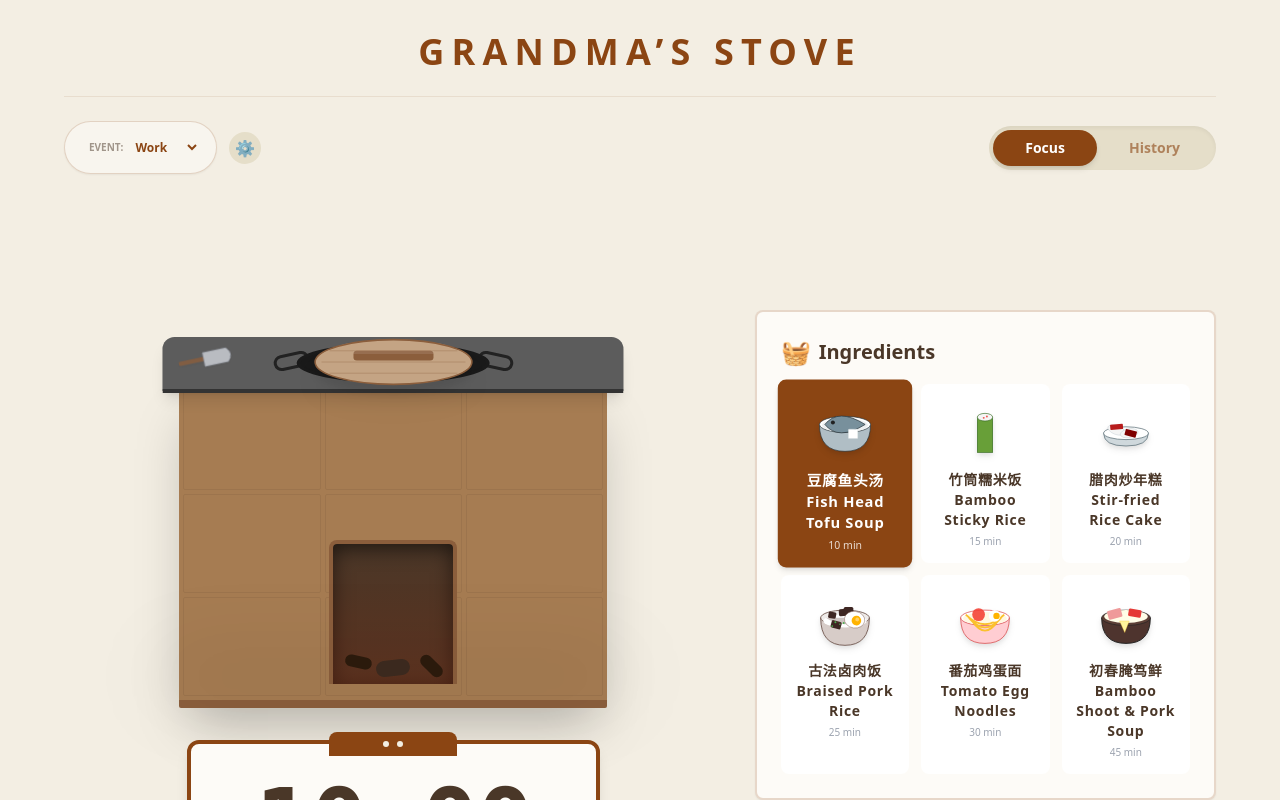
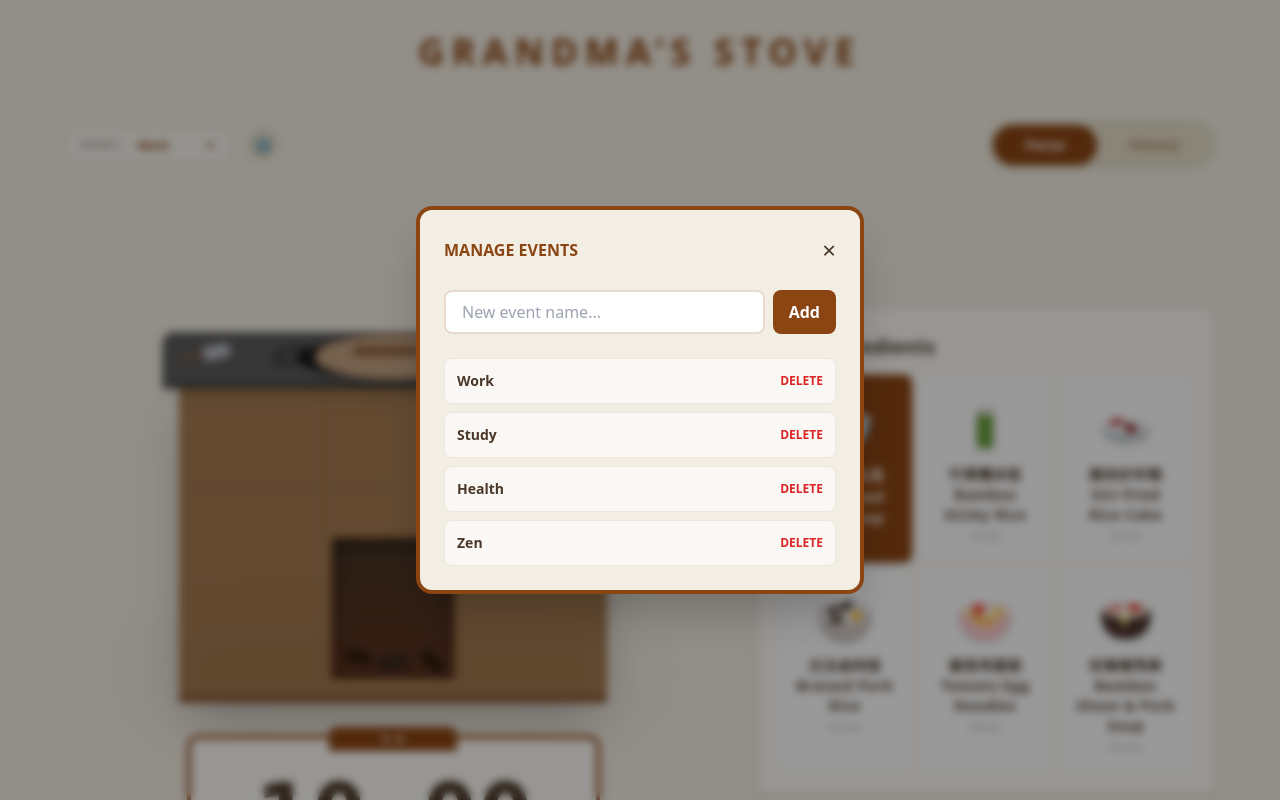
Before and after one commit to hayami1-tech/focus-tool---do-you-like-Chinese-food-, a React (Vite) app: page / in a window 1280 px wide. Both pictures are taken after a click on the button "⚙️". Shown: the top 800 px of the page. Built offline with nearby package versions, Linux system fonts and the light colour scheme.

Commit message:
Update App.tsx

```diff
--- a/App.tsx
+++ b/App.tsx
@@ -1,7 +1,6 @@
-import React, { useState, useEffect, useCallback, useRef, useMemo } from 'react';
+import React, { useState, useEffect, useCallback, useRef } from 'react';
 import { TimerMode, FoodItem, TimerStatus, ProjectCategory, FocusRecord } from './types';
 import { FOOD_ITEMS, BREAK_ITEMS } from './constants';
-
 import Stove from './components/Stove';
 import Pantry from './components/Pantry';
 import TimerDisplay from './components/TimerDisplay';
@@ -9,7 +8,6 @@ import StatsBoard from './components/StatsBoard';
 import DishCollection from './components/DishCollection';
 
 const App: React.FC = () => {
-  // --- 状态管理 ---
   const [activeTab, setActiveTab] = useState<'FOCUS' | 'HISTORY'>('FOCUS');
   const [mode, setMode] = useState<TimerMode>(TimerMode.FOCUS);
   const [status, setStatus] = useState<TimerStatus>('IDLE');
@@ -31,26 +29,14 @@ const App: React.FC = () => {
 
   const [showCatModal, setShowCatModal] = useState(false);
   const [newCatName, setNewCatName] = useState('');
+
   const [showMergeModal, setShowMergeModal] = useState(false);
   const [categoryToDelete, setCategoryToDelete] = useState<string | null>(null);
   const [mergeTarget, setMergeTarget] = useState<string>('');
 
   const timerRef = useRef<ReturnType<typeof setInterval> | null>(null);
 
-  // --- 计算逻辑 ---
-
-  // 🌟 核心优化：自动计算“今日战绩”，传给 DishCollection
-  const dailyHistory = useMemo(() => {
-    const today = new Date().toDateString();
-    return history.filter(record => new Date(record.timestamp).toDateString() === today);
-  }, [history]);
-
-  // 安全获取正向计时的默认食材
-  const freeRiceItem = useMemo(() =>
-    FOOD_ITEMS.find(f => f.id === 'free-rice') || FOOD_ITEMS[0],
-  []);
-
-  // --- 副作用 (持久化) ---
+  // 持久化存储
   useEffect(() => {
     localStorage.setItem('zao-tai-history', JSON.stringify(history));
   }, [history]);
@@ -59,15 +45,12 @@ const App: React.FC = () => {
     localStorage.setItem('zao-tai-categories', JSON.stringify(categories));
   }, [categories]);
 
-  // --- 控制逻辑 ---
   const startTimer = () => setStatus('RUNNING');
   const pauseTimer = () => setStatus('PAUSED');
 
   const resetTimer = useCallback((newFood?: FoodItem, targetMode?: TimerMode) => {
     const currentMode = targetMode || mode;
     const food = newFood || selectedFood;
-
-    if (timerRef.current) clearInterval(timerRef.current);
     setStatus('IDLE');
 
     if (currentMode === TimerMode.COUNT_UP) {
@@ -77,16 +60,17 @@ const App: React.FC = () => {
       setTimeLeft(food.duration * 60);
       setSessionDurationMins(food.duration);
     }
+
+    if (timerRef.current) clearInterval(timerRef.current);
   }, [selectedFood, mode]);
 
   const toggleMode = (newMode: TimerMode) => {
     setMode(newMode);
     if (newMode === TimerMode.COUNT_UP) {
-      resetTimer(freeRiceItem, TimerMode.COUNT_UP);
+      resetTimer(selectedFood, TimerMode.COUNT_UP);
     } else {
-      const newFood = (newMode === TimerMode.SHORT_BREAK || newMode === TimerMode.LONG_BREAK)
-        ? BREAK_ITEMS[0]
-        : FOOD_ITEMS[0];
+      const isBreak = newMode === TimerMode.SHORT_BREAK || newMode === TimerMode.LONG_BREAK;
+      const newFood = isBreak ? BREAK_ITEMS[0] : FOOD_ITEMS[0];
       setSelectedFood(newFood);
       resetTimer(newFood, newMode);
     }
@@ -99,15 +83,14 @@ const App: React.FC = () => {
         id: Date.now().toString(),
         category: currentCategory,
         duration: durationMins,
-        timestamp: Date.now(),
-        foodName: freeRiceItem.name
+        timestamp: Date.now() - (timeLeft * 1000),
+        foodName: 'Countryside Steamed Rice'
       };
       setHistory(prev => [record, ...prev]);
       setStatus('FINISHED');
     } else {
       resetTimer();
     }
-    if (timerRef.current) clearInterval(timerRef.current);
   };
 
   const handleManualTimeChange = (newTotalSeconds: number) => {
@@ -118,26 +101,28 @@ const App: React.FC = () => {
     }
   };
 
-  // --- 核心计时器逻辑优化 ---
+  const updateHistory = (newHistory: FocusRecord[]) => setHistory(newHistory);
+
+  // 核心计时器逻辑
   useEffect(() => {
     if (status === 'RUNNING') {
       timerRef.current = setInterval(() => {
         if (mode === TimerMode.COUNT_UP) {
-          setTimeLeft(prev => prev + 1);
+          // 正计时：无条件增长
+          setTimeLeft((prev) => prev + 1);
         } else {
-          setTimeLeft(prev => {
+          // 倒计时逻辑
+          setTimeLeft((prev) => {
             if (prev <= 1) {
-              // 倒计时结束
-              if (mode === TimerMode.FOCUS) {
+              // 计时结束，自动触发出锅
               const record: FocusRecord = {
                 id: Date.now().toString(),
                 category: currentCategory,
                 duration: sessionDurationMins,
-                  timestamp: Date.now(),
+                timestamp: Date.now() - (sessionDurationMins * 60000),
                 foodName: selectedFood.name
               };
-                setHistory(hist => [record, ...hist]);
-              }
+              setHistory(prevHist => [record, ...prevHist]);
               setStatus('FINISHED');
               return 0;
             }
@@ -154,7 +139,7 @@ const App: React.FC = () => {
   const handleFoodSelect = (food: FoodItem) => {
     if (mode === TimerMode.COUNT_UP) setMode(TimerMode.FOCUS);
     if (status === 'RUNNING') {
-      if (window.confirm('Cooking in progress. Change the pot?')) {
+      if (confirm('Cooking in progress. Are you sure you want to change the pot?')) {
         setSelectedFood(food);
         resetTimer(food, TimerMode.FOCUS);
       }
@@ -164,12 +149,27 @@ const App: React.FC = () => {
     }
   };
 
-  // --- 分类管理逻辑 ---
   const addCategory = () => {
     const trimmed = newCatName.trim();
     if (trimmed && !categories.includes(trimmed)) {
       setCategories([...categories, trimmed]);
       setNewCatName('');
+    }
+  };
+
+  const deleteCategoryRequest = (cat: string) => {
+    if (categories.length <= 1) {
+      alert("Keep at least one event type.");
+      return;
+    }
+    const hasHistory = history.some(r => r.category === cat);
+    if (hasHistory) {
+      setCategoryToDelete(cat);
+      const firstTarget = categories.find(c => c !== cat) || '';
+      setMergeTarget(firstTarget);
+      setShowMergeModal(true);
+    } else {
+      executeDelete(cat);
     }
   };
 
@@ -181,7 +181,7 @@ const App: React.FC = () => {
     }
     const updated = categories.filter(c => c !== cat);
     setCategories(updated);
-    if (currentCategory === cat) setCurrentCategory(updated[0] || 'Work');
+    if (currentCategory === cat) setCurrentCategory(updated[0]);
     setShowMergeModal(false);
     setCategoryToDelete(null);
   };
@@ -195,65 +195,111 @@ const App: React.FC = () => {
 
         <div className="flex flex-col md:flex-row items-center gap-6 w-full justify-between border-t border-[#8b4513]/10 pt-6">
           <div className="flex items-center gap-3">
-            <div className="bg-white/40 px-4 py-2 rounded-full border border-[#8b4513]/20 flex items-center shadow-sm">
-               <span className="text-[10px] ml-2 font-bold uppercase opacity-50">Event:</span>
+            <div className="flex items-center gap-3 bg-white/40 px-4 py-2 rounded-full border border-[#8b4513]/20 shadow-sm">
+               <span className="text-[10px] font-bold uppercase tracking-widest opacity-50">Event:</span>
                <select
                  value={currentCategory}
-                 onChange={(e) => setCurrentCategory(e.target.value as ProjectCategory)}
-                 className="bg-transparent border-none text-xs font-bold text-[#8b4513] focus:ring-0 cursor-pointer p-2"
+                 onChange={(e) => setCurrentCategory(e.target.value)}
+                 className="bg-transparent border-none text-xs font-bold heytea-font text-[#8b4513] focus:ring-0 cursor-pointer p-0 pr-6"
                >
-                 {categories.map(cat => <option key={cat} value={cat}>{cat}</option>)}
+                 {categories.map(cat => (
+                   <option key={cat} value={cat}>{cat}</option>
+                 ))}
                </select>
             </div>
-            <button onClick={() => setShowCatModal(true)} className="w-8 h-8 bg-[#e5dec9] hover:bg-[#dcd1b3] rounded-full">⚙️</button>
+            <button onClick={() => setShowCatModal(true)} className="w-8 h-8 flex items-center justify-center bg-[#e5dec9] hover:bg-[#dcd1b3] rounded-full text-[#8b4513] transition-colors">⚙️</button>
           </div>
 
           <nav className="flex bg-[#e5dec9] p-1 rounded-full shadow-inner">
-            <button onClick={() => setActiveTab('FOCUS')} className={`px-8 py-2 rounded-full text-sm font-bold transition-all ${activeTab === 'FOCUS' ? 'bg-[#8b4513] text-white shadow-md' : 'text-[#8b4513]/60'}`}>Focus</button>
-            <button onClick={() => setActiveTab('HISTORY')} className={`px-8 py-2 rounded-full text-sm font-bold transition-all ${activeTab === 'HISTORY' ? 'bg-[#8b4513] text-white shadow-md' : 'text-[#8b4513]/60'}`}>History</button>
+            <button onClick={() => setActiveTab('FOCUS')} className={`px-8 py-2.5 rounded-full text-sm font-bold heytea-font transition-all ${activeTab === 'FOCUS' ? 'bg-[#8b4513] text-white shadow-md' : 'text-[#8b4513]/60 hover:text-[#8b4513]'}`}>Focus</button>
+            <button onClick={() => setActiveTab('HISTORY')} className={`px-8 py-2.5 rounded-full text-sm font-bold heytea-font transition-all ${activeTab === 'HISTORY' ? 'bg-[#8b4513] text-white shadow-md' : 'text-[#8b4513]/60 hover:text-[#8b4513]'}`}>History</button>
           </nav>
         </div>
       </header>
 
       {activeTab === 'FOCUS' ? (
-        <div className="w-full max-w-6xl grid grid-cols-1 lg:grid-cols-12 gap-8 items-start animate-in fade-in duration-500">
-          {/* 左侧：灶台 */}
+        <div className="w-full max-w-6xl grid grid-cols-1 lg:grid-cols-12 gap-8 items-start animate-in fade-in slide-in-from-bottom-4 duration-500">
           <div className="lg:col-span-7 flex flex-col items-center relative">
             <Stove
               isCooking={status === 'RUNNING'}
-              food={mode === TimerMode.COUNT_UP ? freeRiceItem : selectedFood}
+              food={mode === TimerMode.COUNT_UP ? FOOD_ITEMS.find(f => f.id === 'free-rice') || FOOD_ITEMS[0] : selectedFood}
               status={status}
             />
             <div className="mt-8 w-full">
               <TimerDisplay
-                timeLeft={timeLeft} status={status}
-                onStart={startTimer} onPause={pauseTimer} onReset={() => resetTimer()}
+                timeLeft={timeLeft}
+                status={status}
+                onStart={startTimer}
+                onPause={pauseTimer}
+                onReset={() => resetTimer()}
                 onFinishCountUp={handleFinishCountUp}
                 onTimeChange={handleManualTimeChange}
-                mode={mode} onModeChange={toggleMode}
+                mode={mode}
+                onModeChange={toggleMode}
               />
             </div>
           </div>
 
-          {/* 右侧：食材库 & 今日菜碟 */}
-          <div className="lg:col-span-5 flex flex-col gap-4 h-full lg:mt-24">
+          <div className="lg:col-span-5 flex flex-col gap-0 h-full lg:mt-24">
             <Pantry
-              items={(mode === TimerMode.SHORT_BREAK || mode === TimerMode.LONG_BREAK) ? BREAK_ITEMS : FOOD_ITEMS.filter(f => f.id !== 'free-rice')}
-              selectedId={selectedFood.id} onSelect={handleFoodSelect}
-              title={(mode === TimerMode.SHORT_BREAK || mode === TimerMode.LONG_BREAK) ? "Snacks" : "Ingredients"}
-              mode={mode} onModeToggle={toggleMode}
+              items={mode === TimerMode.SHORT_BREAK || mode === TimerMode.LONG_BREAK ? BREAK_ITEMS : FOOD_ITEMS.filter(f => f.id !== 'free-rice')}
+              selectedId={selectedFood.id}
+              onSelect={handleFoodSelect}
+              title={mode === TimerMode.SHORT_BREAK || mode === TimerMode.LONG_BREAK ? "Snacks" : "Ingredients"}
+              mode={mode}
+              onModeToggle={toggleMode}
             />
-
-            {/* ✅ 这里传递过滤后的 dailyHistory */}
-            <DishCollection history={dailyHistory} />
+            <DishCollection history={history} />
           </div>
         </div>
       ) : (
-        <StatsBoard history={history} categories={categories} onUpdateHistory={setHistory} />
+        <StatsBoard history={history} categories={categories} onUpdateHistory={updateHistory} />
       )}
 
-      {/* 所有的弹窗组件 (Modals) 保持原样即可 */}
-      {/* ... (此处省略 CatModal 和 MergeModal 代码，逻辑与你之前一致) ... */}
+      {/* Modals */}
+      {showCatModal && (
+        <div className="fixed inset-0 bg-black/40 backdrop-blur-sm z-50 flex items-center justify-center p-4">
+          <div className="bg-[#f3eee3] w-full max-w-md rounded-2xl border-4 border-[#8b4513] p-6 shadow-2xl">
+            <div className="flex justify-between items-center mb-6">
+              <h2 className="heytea-font font-bold text-[#8b4513] uppercase">Manage Events</h2>
+              <button onClick={() => setShowCatModal(false)} className="text-2xl">&times;</button>
+            </div>
+            <div className="flex gap-2 mb-6">
+              <input type="text" value={newCatName} onChange={(e) => setNewCatName(e.target.value)} className="flex-1 px-4 py-2 rounded-lg border-2 border-[#8b4513]/20" placeholder="New event name..." />
+              <button onClick={addCategory} className="bg-[#8b4513] text-white px-4 py-2 rounded-lg font-bold">Add</button>
+            </div>
+            <div className="space-y-2 max-h-60 overflow-y-auto">
+              {categories.map(cat => (
+                <div key={cat} className="flex justify-between items-center bg-white/60 p-3 rounded-lg border border-[#8b4513]/10">
+                  <span className="font-bold text-sm">{cat}</span>
+                  <button onClick={() => deleteCategoryRequest(cat)} className="text-red-600 text-xs font-bold uppercase">Delete</button>
+                </div>
+              ))}
+            </div>
+          </div>
+        </div>
+      )}
+
+      {showMergeModal && categoryToDelete && (
+        <div className="fixed inset-0 bg-black/60 backdrop-blur-md z-[60] flex items-center justify-center p-4">
+          <div className="bg-white w-full max-w-sm rounded-3xl p-8 border-t-8 border-[#8b4513]">
+            <h3 className="text-xl font-bold text-center mb-4 text-[#8b4513]">Merge History?</h3>
+            <div className="bg-[#f3eee3] p-4 rounded-xl mb-6">
+              <select value={mergeTarget} onChange={(e) => setMergeTarget(e.target.value)} className="w-full bg-transparent font-bold">
+                {categories.filter(c => c !== categoryToDelete).map(cat => (<option key={cat} value={cat}>{cat}</option>))}
+              </select>
+            </div>
+            <div className="flex flex-col gap-3">
+              <button onClick={() => executeDelete(categoryToDelete, mergeTarget)} className="bg-[#8b4513] text-white py-3 rounded-xl font-bold">Merge and Delete</button>
+              <button onClick={() => setShowMergeModal(false)} className="bg-gray-100 py-3 rounded-xl font-bold">Cancel</button>
+            </div>
+          </div>
+        </div>
+      )}
+
+      <footer className="mt-20 mb-10 text-center opacity-40 text-xs uppercase tracking-widest">
+        Traditional Kitchen Focus • Countryside Zen
+      </footer>
     </div>
   );
 };
```
Lines whose indentation alone changed are shown as unchanged.
